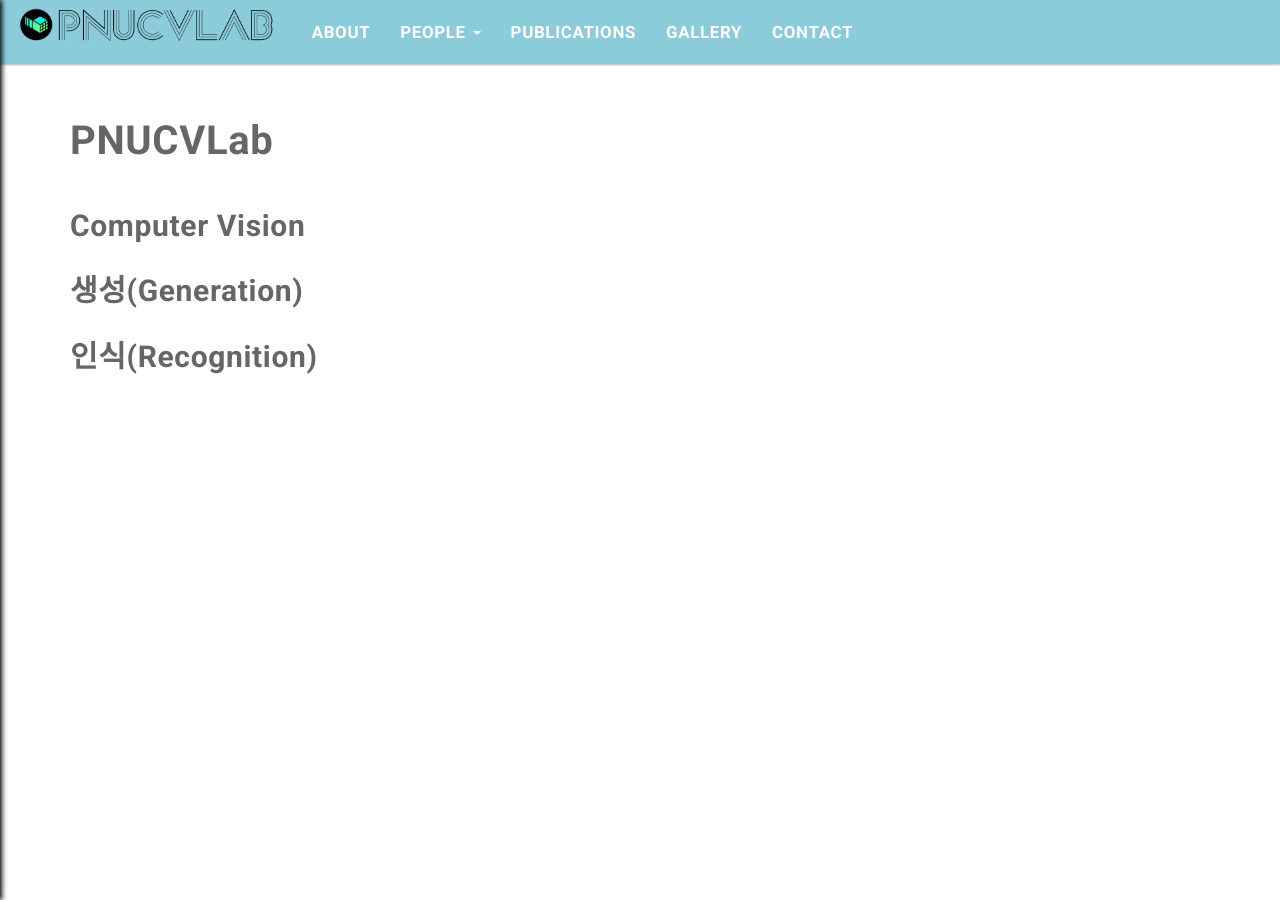
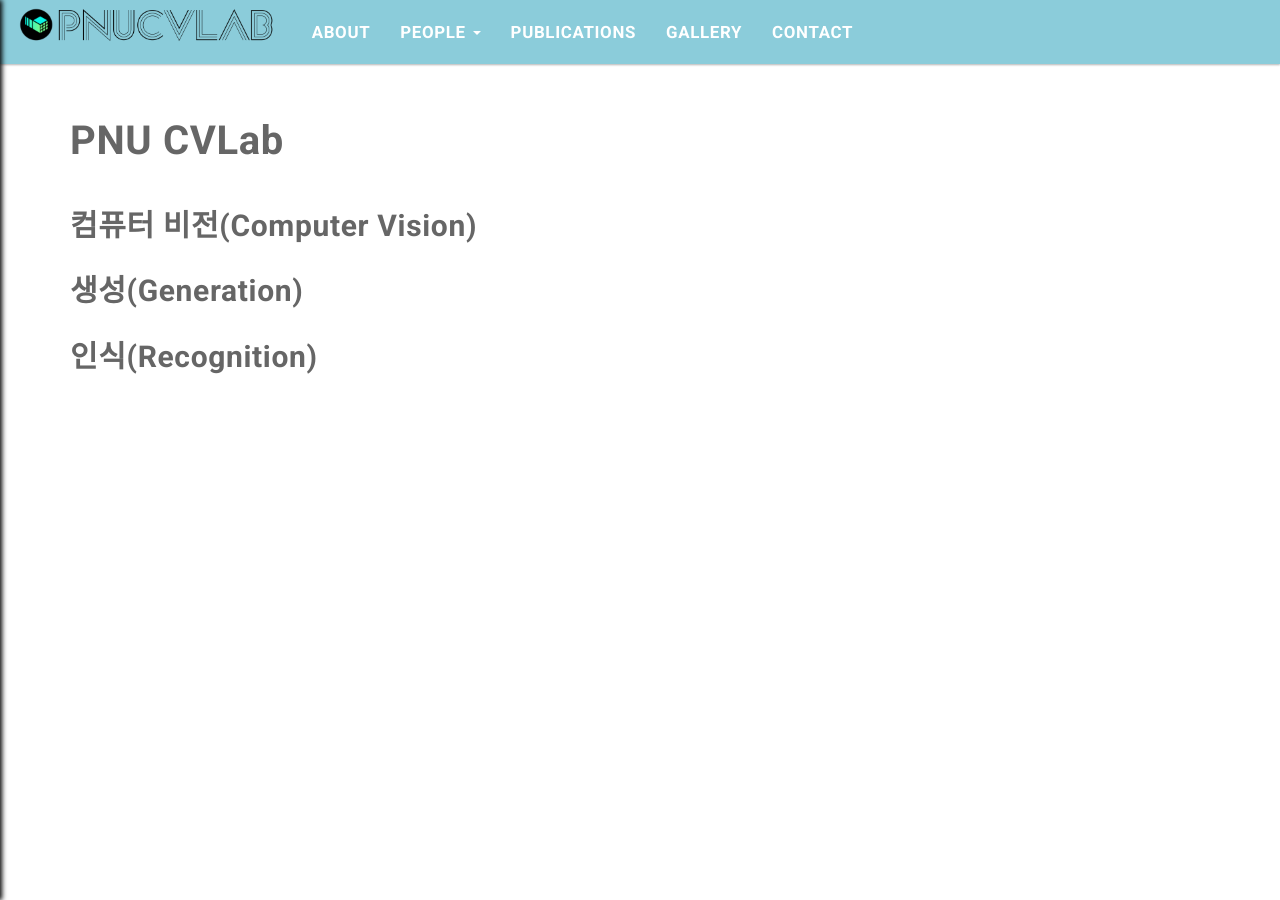
Before and after one commit to pnucvlab/pnucvlab.github.io, a Jekyll site: the page built from pages/about.html, in a window 1280 px wide. Built offline with Jekyll 4.4.1, drawn with Linux system fonts in a browser that asks for light colours.

Commit message:
add About

```diff
--- a/pages/about.html
+++ b/pages/about.html
@@ -4,9 +4,9 @@ title: About
 permalink: /about/
 ---
 
-<p style="font-size:40px; margin-bottom:20px;"><strong>PNUCVLab</strong></p>
+<p style="font-size:40px; margin-bottom:20px;"><strong>PNU CVLab</strong></p>
 
-<p style="font-size:30px; margin-bottom:10px;"><strong>Computer Vision</strong></p>
+<p style="font-size:30px; margin-bottom:10px;"><strong>컴퓨터 비전(Computer Vision)</strong></p>
 
 <p style="font-size:30px; margin-bottom:10px;"><strong>생성(Generation)</strong></p>
 
--- a/pages/people/faculty.html
+++ b/pages/people/faculty.html
@@ -4,7 +4,7 @@ title: Faculty
 permalink: /people/faculty/
 ---
 
-<p style="font-size:50px; margin-bottom:20px;"><strong>Faculty</strong></p>
+<p style="font-size:40px; margin-bottom:20px;"><strong>Faculty</strong></p>
 
 <p style="font-size:30px; margin-bottom:10px;"><strong>Sangryul Jeon</strong></p>
 
```
